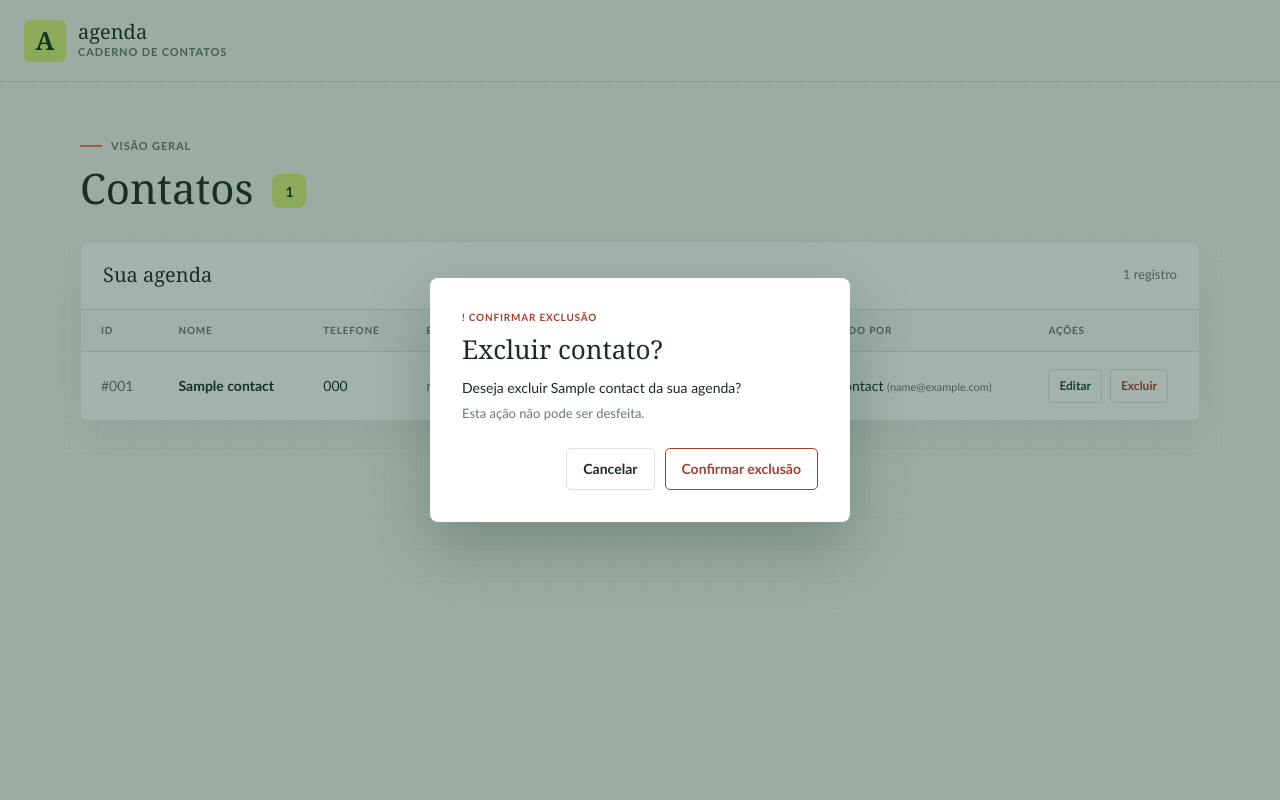
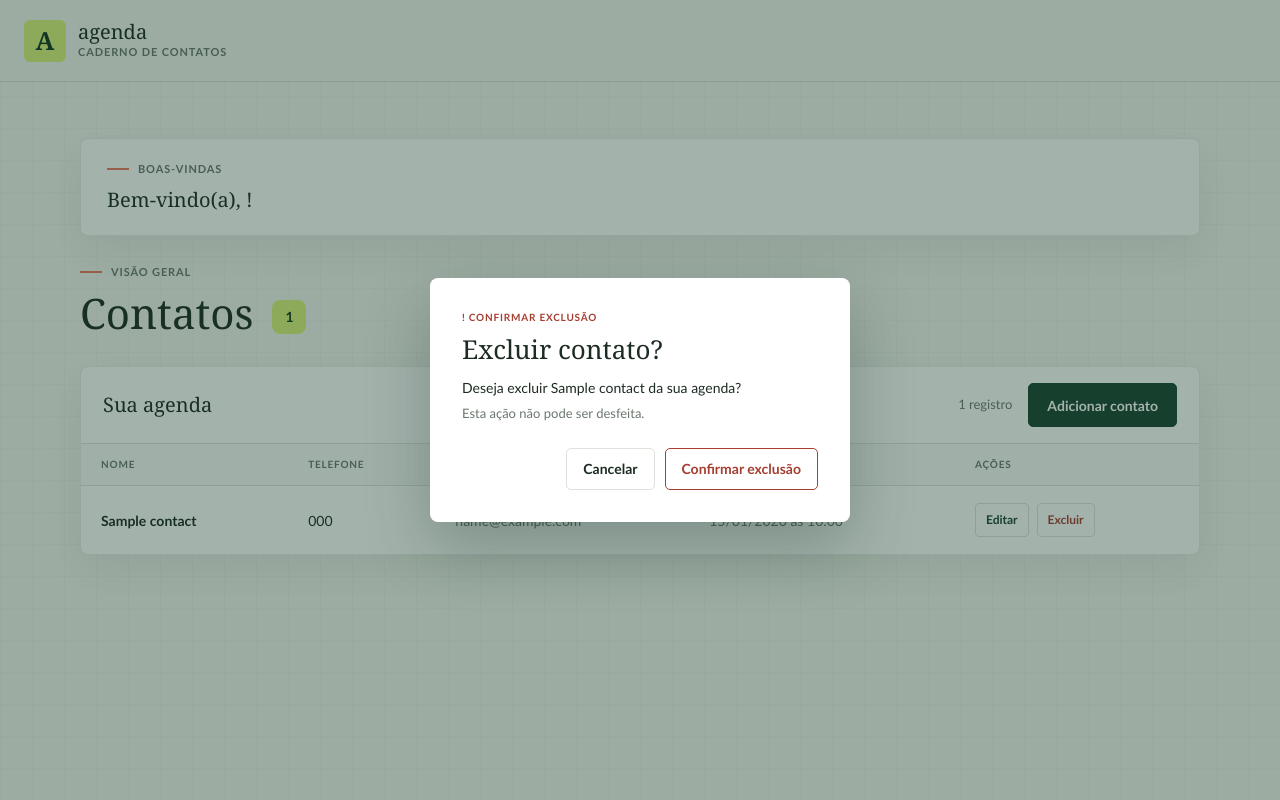
Before and after one commit to marcuskeller/agenda-poo, a PHP site: template app/Views/Contacts/delete.php in a window 1280 px wide. Run offline with PHP 8.4, Linux system fonts and the light colour scheme; the template is opened without the code that fills it: most values are stand-ins (such as "Sample title", 1, 10 or a date in 2020).

Commit message:
feat: enhance contact management UI; add welcome section and improve notifications

```diff
--- a/app/Views/Contacts/delete.php
+++ b/app/Views/Contacts/delete.php
@@ -1,7 +1,6 @@
 <?php
 
 $e = static fn ($value): string => htmlspecialchars((string) $value, ENT_QUOTES, 'UTF-8');
-
 $total = count($contacts);
 
 $listUrl = 'ContactController.php?action=list';
@@ -24,6 +23,11 @@ $hideHeaderLink = true;
 <?php require_once __DIR__ . '/../Components/navbar.php'; ?>
 
     <main class="page-shell">
+        <section class="welcome" aria-label="Boas-vindas">
+            <p class="eyebrow">Boas-vindas</p>
+            <p class="welcome-text">Bem-vindo(a), <strong><?= $e(Auth::user()['name'] ?? '') ?></strong>!</p>
+        </section>
+
         <section class="page-intro" aria-labelledby="page-title">
             <div>
                 <p class="eyebrow">Visão geral</p>
@@ -34,19 +38,30 @@ $hideHeaderLink = true;
         <section class="surface" aria-labelledby="contacts-title">
             <div class="surface-heading">
                 <h2 class="surface-title" id="contacts-title">Sua agenda</h2>
+                <div class="surface-actions">
                     <span class="record-count"><?= $total ?> registro<?= $total === 1 ? '' : 's' ?></span>
+                    <?php if ($total > 0): ?>
+                        <a class="button-primary" href="<?= $e($createUrl) ?>">Adicionar contato</a>
+                    <?php endif; ?>
+                </div>
             </div>
 
+            <?php if ($total === 0): ?>
+                <div class="empty-state">
+                    <a class="empty-mark" href="<?= $e($createUrl) ?>" aria-label="Adicionar contato">+</a>
+                    <h3 class="empty-title">Nenhum contato ainda</h3>
+                    <p class="empty-copy">Sua agenda está vazia. Cadastre o primeiro contato para começar.</p>
+                    <a class="button-primary" href="<?= $e($createUrl) ?>">Adicionar contato</a>
+                </div>
+            <?php else: ?>
                 <div class="table-scroll">
                     <table class="contacts-table">
                         <thead>
                             <tr>
-                            <th scope="col">ID</th>
                                 <th scope="col">Nome</th>
                                 <th scope="col">Telefone</th>
                                 <th scope="col">E-mail</th>
                                 <th scope="col">Cadastro</th>
-                            <th scope="col">Cadastrado por</th>
                                 <th scope="col">Ações</th>
                             </tr>
                         </thead>
@@ -55,20 +70,18 @@ $hideHeaderLink = true;
                                 <?php
                                 $itemId = (int) $item->getId();
                                 $date = $item->getCreatedAt()
-                                ? date('d/m/Y \à\s H:i', strtotime($item->getCreatedAt()))
+                                    ? date('d/m/Y à\s H:i', strtotime($item->getCreatedAt()))
                                     : '—';
                                 ?>
                                 <tr>
-                                <td class="contact-id" data-label="ID"><?= sprintf('#%03d', $itemId) ?></td>
                                     <td class="contact-name" data-label="Nome"><?= $e($item->getName()) ?></td>
                                     <td data-label="Telefone"><?= $e($item->getPhone()) ?></td>
                                     <td class="contact-email" data-label="E-mail"><?= $item->getEmail() !== null ? $e($item->getEmail()) : '—' ?></td>
                                     <td class="contact-date" data-label="Cadastro"><?= $e($date) ?></td>
-                                <td data-label="Cadastrado por"><?= $e($item->getOwnerName()) ?> <span class="field-hint">(<?= $e($item->getOwnerEmail()) ?>)</span></td>
                                     <td data-label="Ações">
                                         <div class="row-actions">
-                                        <a class="row-action" href="<?= $e($editUrl) ?>?id=<?= $itemId ?>">Editar</a>
-                                        <a class="row-action row-action--delete" href="<?= $e($deleteUrl) ?>?id=<?= $itemId ?>">Excluir</a>
+                                            <a class="row-action" href="<?= $e($editUrl) ?>&amp;id=<?= $itemId ?>">Editar</a>
+                                            <a class="row-action row-action--delete" href="<?= $e($deleteUrl) ?>&amp;id=<?= $itemId ?>">Excluir</a>
                                         </div>
                                     </td>
                                 </tr>
@@ -76,6 +89,7 @@ $hideHeaderLink = true;
                         </tbody>
                     </table>
                 </div>
+            <?php endif; ?>
         </section>
     </main>
 
--- a/app/Views/style.css
+++ b/app/Views/style.css
@@ -254,6 +254,12 @@ h1 {
     font-weight: 400;
 }
 
+.surface-actions {
+    display: flex;
+    align-items: center;
+    gap: 16px;
+}
+
 .record-count {
     color: var(--muted);
     font-size: 13px;
@@ -363,6 +369,12 @@ h1 {
     color: var(--forest-deep);
     background: #e8f2dc;
     font-size: 14px;
+}
+
+.notice--dismissed {
+    opacity: 0;
+    transform: translateY(-4px);
+    transition: opacity 300ms ease, transform 300ms ease;
 }
 
 .empty-state {
```
Also changed, not shown: app/Views/Contacts/list.php (+18 -2 lines). Lines whose indentation alone changed are shown as unchanged.
